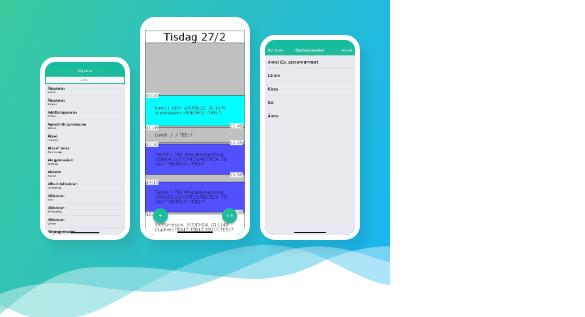
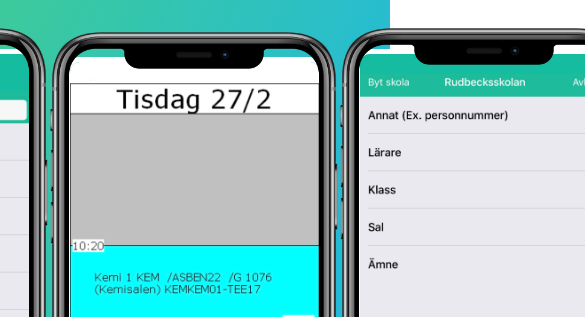
Before and after one commit to jonathanort/schemaappen-web, a plain HTML site: page index.html in a window 390 px wide. Shown: the part 286-603 px from the top of the page, 585 px wide, since content can reach past the window. Drawn offline with Linux system fonts and the light colour scheme.

Commit message:
Switched mockups to iPhoneX instead

```diff
--- a/assets/css/style.css
+++ b/assets/css/style.css
@@ -1822,15 +1822,16 @@ label.error {
 .alt-header-mockup{
 	display:inline-block;
 	position:relative;
+	margin-top: 40px;
 }
 .alt-header-mockup img{
-	border:10px solid #fff;
+	/*border:10px solid #fff;*/
 	border-radius:30px;
 	box-shadow: 7px 29px 20px rgba(0,0,0,.08);
 	z-index:5;
 }
 .mockup-left{
-	max-width:170px;
+	/*max-width:170px;*/
 	position:absolute;
 	right:100%;
 	bottom:0;
@@ -1838,10 +1839,12 @@ label.error {
 }
 .mockup-middle{
 	position:relative;
-	max-width:220px;
+	margin-left: 20px;
+	margin-right: 20px;
+	/*max-width:220px;*/
 }
 .mockup-right{
-	max-width:195px;
+	/*max-width:195px;*/
 	position:absolute;
 	left:100%;
 	bottom:0;
@@ -2016,14 +2019,14 @@ label.error {
 		box-shadow: 7px 10px 10px rgba(0,0,0,.08);
 	}
 	.mockup-middle {
-		max-width: 110px;
+		/*max-width: 110px;*/
 	}
 	.mockup-left {
-		max-width: 90px;
+		/*max-width: 90px;*/
 		margin-right: 10px;
 	}
 	.mockup-right {
-		max-width: 100px;
+		/*max-width: 100px;*/
 		margin-left: 10px;
 	}
 	.download-buttons.pb-60{
@@ -2169,13 +2172,13 @@ label.error {
 /* @v120 -e */
 
 .fearures-mockup{
-	position:relative;
-	top:25px;
+	/*position:relative;*/
+	/*top:25px;*/
 	margin-bottom:-40px;
 }
 .fearures-mockup{
-	position:relative;
-	top:45px
+	/*position:relative;*/
+	/*top:45px*/
 }
 .fearures-mockup img{
 	border-radius:15px 15px 0 0;
--- a/index.html
+++ b/index.html
@@ -109,9 +109,15 @@
 					<div class="row text-center">
 						<div class="col-md-12">
 							<div class="alt-header-mockup">
-								<img class="mockup-left wow fadeInLeft" data-wow-duration=".5s" data-wow-delay=".9s" src="images/header-screen-2.jpg" alt="header-screen" />
-								<img class="mockup-middle wow fadeInUp" data-wow-duration=".5s" data-wow-delay=".6s" src="images/header-screen-1.jpg" alt="header-screen" />
-								<img class="mockup-right wow fadeInRight" data-wow-duration=".5s" data-wow-delay="1.2s" src="images/header-screen-3.jpg" alt="header-screen" />
+								<div class="fearures-mockup iphonex mockup-left wow fadeInLeft" data-wow-duration=".5s" data-wow-delay=".9s">
+									<img src="images/header-screen-2.jpg" alt="header-screen" />
+								</div>
+								<div class="fearures-mockup iphonex mockup-middle wow fadeInUp" data-wow-duration=".5s" data-wow-delay=".6s">
+									<img src="images/header-screen-1.jpg" alt="header-screen" />
+								</div>
+								<div class="fearures-mockup iphonex mockup-right wow fadeInRight" data-wow-duration=".5s" data-wow-delay="1.2s">
+									<img src="images/header-screen-3.jpg" alt="header-screen" />
+								</div>
 							</div>
 						</div>
 					</div>
@@ -430,7 +436,7 @@
 		</div><!-- .footer-section  -->
 
 		<!-- Preloader !remove please if you do not want -->
-		<div id="preloader"><div id="status">&nbsp;</div></div>
+		<!-- <div id="preloader"><div id="status">&nbsp;</div></div> -->
 		<!-- Preloader End -->
 
 		<!-- JavaScript
```
